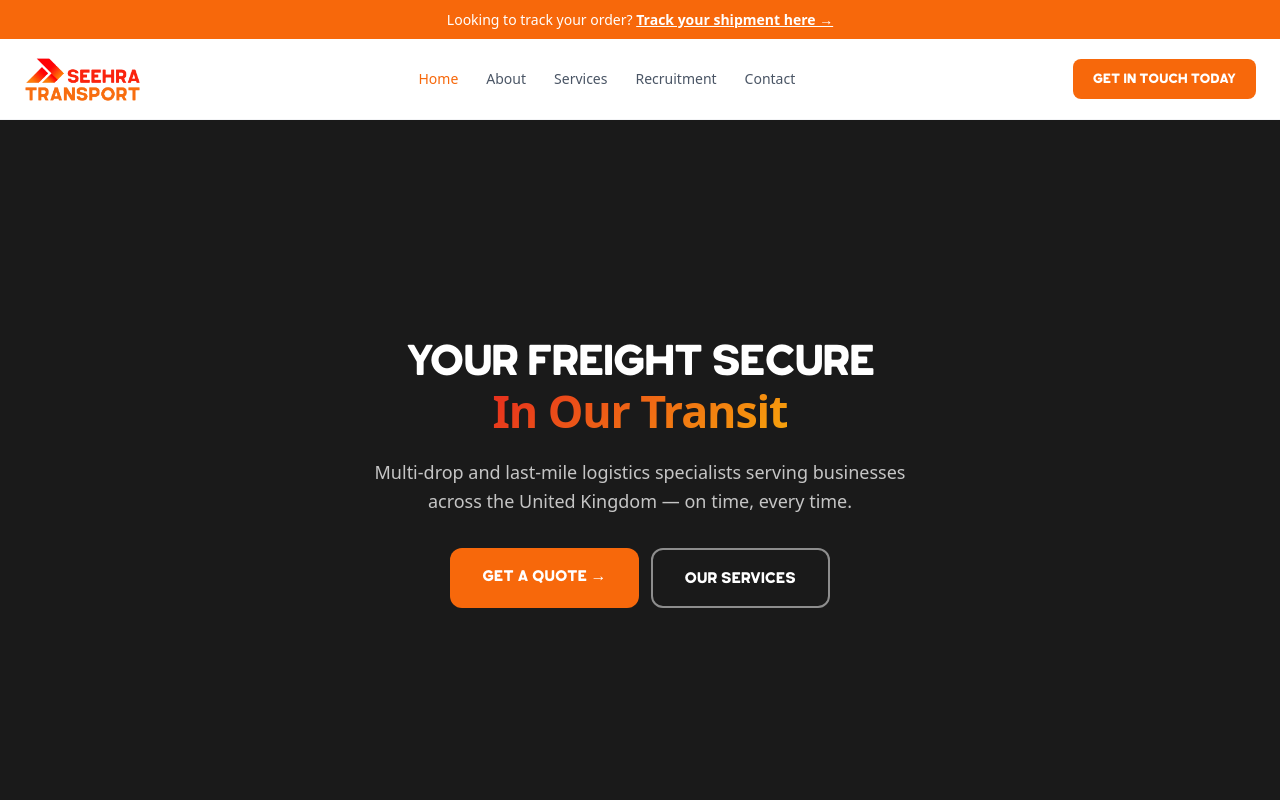
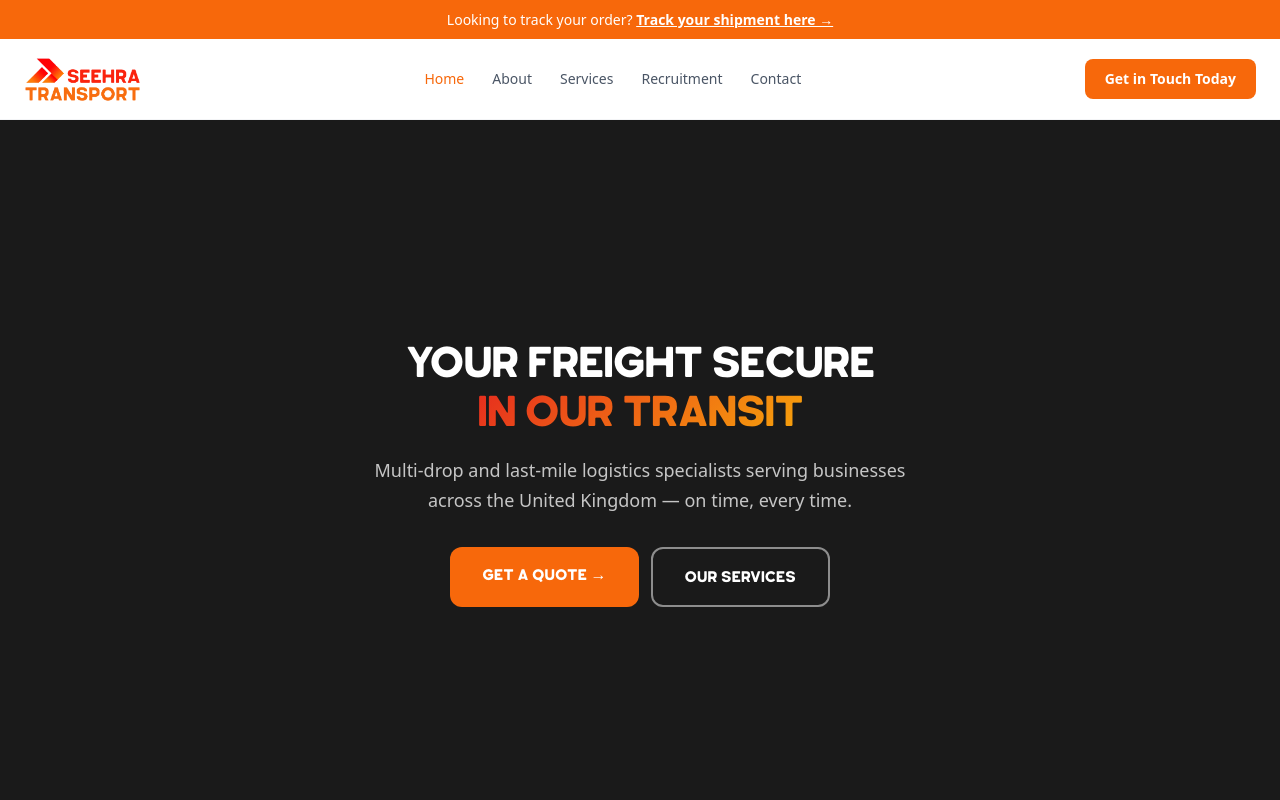
Before and after one commit to whitehawk-agency/seehra-transport, a Next.js app: page / in a window 1280 px wide. Shown: the top 800 px of the page. Built offline with nearby package versions, Linux system fonts and the light colour scheme.

Commit message:
Fix fonts, fix all wrong images

```diff
--- a/app/about/page.tsx
+++ b/app/about/page.tsx
@@ -16,7 +16,7 @@ export default function AboutPage() {
     <>
       {/* Hero */}
       <section className="relative h-[55vh] min-h-[380px] flex items-end overflow-hidden">
-        <div className="absolute inset-0 bg-cover bg-center" style={{ backgroundImage:"url('https://images.unsplash.com/photo-1494515843206-f3117d3f51b7?auto=format&fit=crop&w=1920&q=80')" }} />
+        <div className="absolute inset-0 bg-cover bg-center" style={{ backgroundImage:"url('https://images.unsplash.com/photo-1601584115197-04ecc0da31d7?auto=format&fit=crop&w=1920&q=80')" }} />
         <div className="absolute inset-0 bg-black/55" />
         <div className="relative z-10 max-w-7xl mx-auto px-6 pb-16 w-full">
           <p className="text-[#f7680b] text-xs font-bold tracking-widest uppercase mb-2">About Seehra Transport</p>
@@ -43,7 +43,7 @@ export default function AboutPage() {
 
       {/* Values — numbers + title + desc only, NO stats underneath */}
       <section className="relative py-14 sm:py-20 px-4 sm:px-6">
-        <div className="absolute inset-0 bg-cover bg-center opacity-5" style={{ backgroundImage:"url('https://images.unsplash.com/photo-1494515843206-f3117d3f51b7?auto=format&fit=crop&w=1920&q=80')" }} />
+        <div className="absolute inset-0 bg-cover bg-center opacity-5" style={{ backgroundImage:"url('https://images.unsplash.com/photo-1601584115197-04ecc0da31d7?auto=format&fit=crop&w=1920&q=80')" }} />
         <div className="absolute inset-0 bg-gray-50/97" />
         <div className="relative z-10 max-w-7xl mx-auto">
           <p className="text-[#f7680b] text-xs font-bold tracking-widest uppercase mb-3 text-center">Our Core Values</p>
--- a/app/contact/page.tsx
+++ b/app/contact/page.tsx
@@ -19,7 +19,7 @@ export default function ContactPage() {
     <>
       {/* Hero */}
       <section className="relative h-[45vh] min-h-[320px] flex items-end overflow-hidden">
-        <div className="absolute inset-0 bg-cover bg-center" style={{ backgroundImage:"url('https://images.unsplash.com/photo-1494515843206-f3117d3f51b7?auto=format&fit=crop&w=1920&q=80')" }} />
+        <div className="absolute inset-0 bg-cover bg-center" style={{ backgroundImage:"url('https://images.unsplash.com/photo-1601584115197-04ecc0da31d7?auto=format&fit=crop&w=1920&q=80')" }} />
         <div className="absolute inset-0 bg-black/60" />
         <div className="relative z-10 max-w-7xl mx-auto px-6 pb-14 w-full">
           <p className="text-[#f7680b] text-xs font-bold tracking-widest uppercase mb-2">Get In Touch</p>
--- a/app/globals.css
+++ b/app/globals.css
@@ -1,6 +1,5 @@
 @import "tailwindcss";
 
-/* ── Geovano Sans ── */
 @font-face {
   font-family: "Geovano Sans";
   src: url("/fonts/GeovanoSans-Regular.otf") format("opentype");
@@ -9,18 +8,18 @@
   font-display: swap;
 }
 
-:root {
-  --font-display: "Geovano Sans", ui-sans-serif, system-ui, sans-serif;
-  --font-body: ui-sans-serif, system-ui, sans-serif;
+html { scroll-behavior: smooth; }
+
+body { font-family: ui-sans-serif, system-ui, sans-serif; }
+
+h1, h2, h3, h4, h5, h6 {
+  font-family: "Geovano Sans", ui-sans-serif, system-ui, sans-serif;
 }
 
-html { scroll-behavior: smooth; }
-body { font-family: var(--font-body); }
-
-/* All headings use Geovano Sans */
-h1, h2, h3, h4, h5, h6,
-.font-display {
-  font-family: "Geovano Sans", ui-sans-serif, system-ui, sans-serif !important;
+button,
+a[class*="rounded"][class*="font-bold"],
+a[class*="px-"][class*="py-"][class*="font-bold"] {
+  font-family: "Geovano Sans", ui-sans-serif, system-ui, sans-serif;
 }
 
 ::-webkit-scrollbar { width: 5px; }
@@ -32,20 +31,3 @@ h1, h2, h3, h4, h5, h6,
   to   { transform: translateX(-50%); }
 }
 .animate-marquee { animation: marquee 35s linear infinite; }
-
-/* Geovano on all buttons */
-button,
-a[class*="rounded"],
-a[class*="px-"] {
-  font-family: "Geovano Sans", ui-sans-serif, system-ui, sans-serif !important;
-}
-
-/* Override - descriptions and body text back to Inter */
-p, li, span, label, input, select, textarea, td {
-  font-family: ui-sans-serif, system-ui, sans-serif !important;
-}
-
-/* Override Geovano back to normal for all non-heading text */
-p, li, span, label, input, select, textarea, td, div {
-  font-family: ui-sans-serif, system-ui, sans-serif;
-}
```
